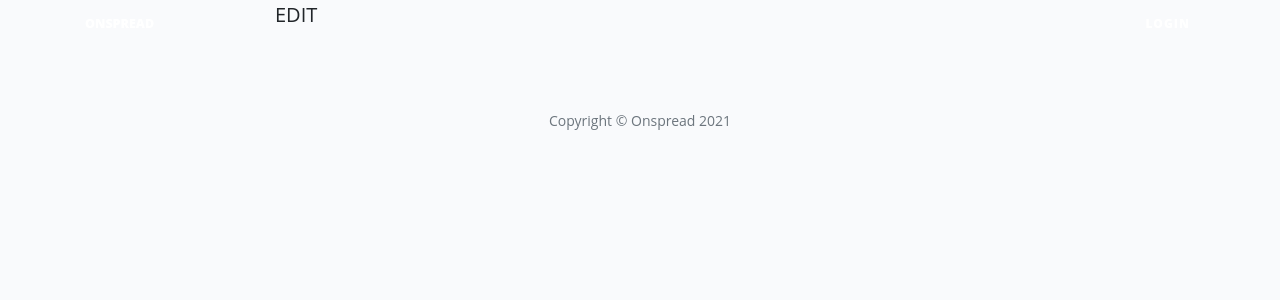
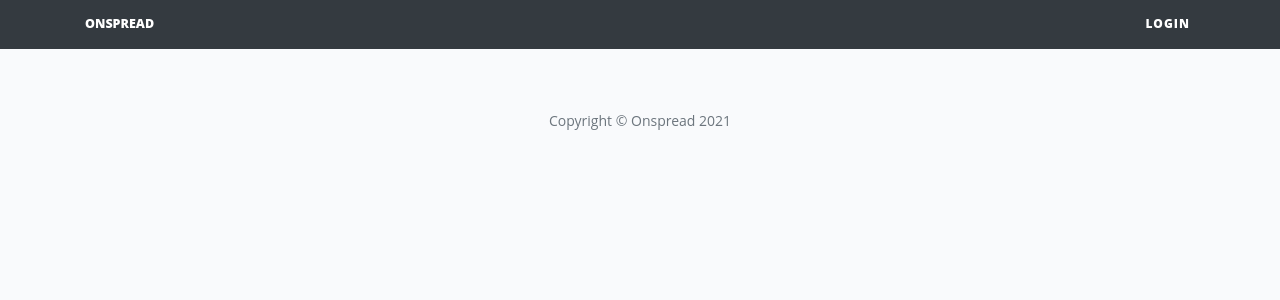
Before and after one commit to googlicius/onspread-blog-frontend, a Next.js app: page /posts/edit in a window 1280 px wide. Shown: the top 300 px of the page. Built offline with nearby package versions, Linux system fonts and the light colour scheme.

Commit message:
Fix wrong props

```diff
--- a/pages/posts/edit.tsx
+++ b/pages/posts/edit.tsx
@@ -8,7 +8,7 @@ const PostEdit = () => {
         <title>Post Edit</title>
       </Head>
 
-      <Navigation isDark={true} />
+      <Navigation isTransparentBg={false} />
 
       <div className="container">
         <div className="row">
```
